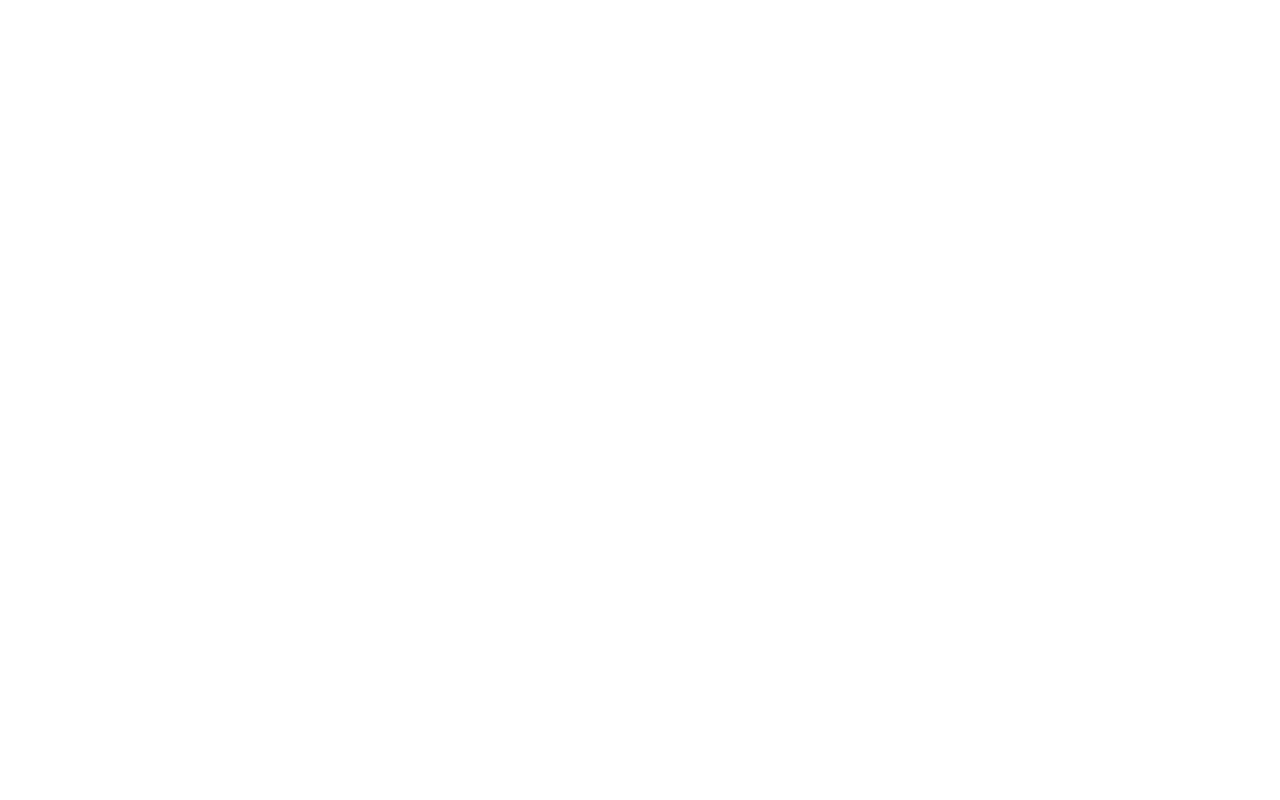
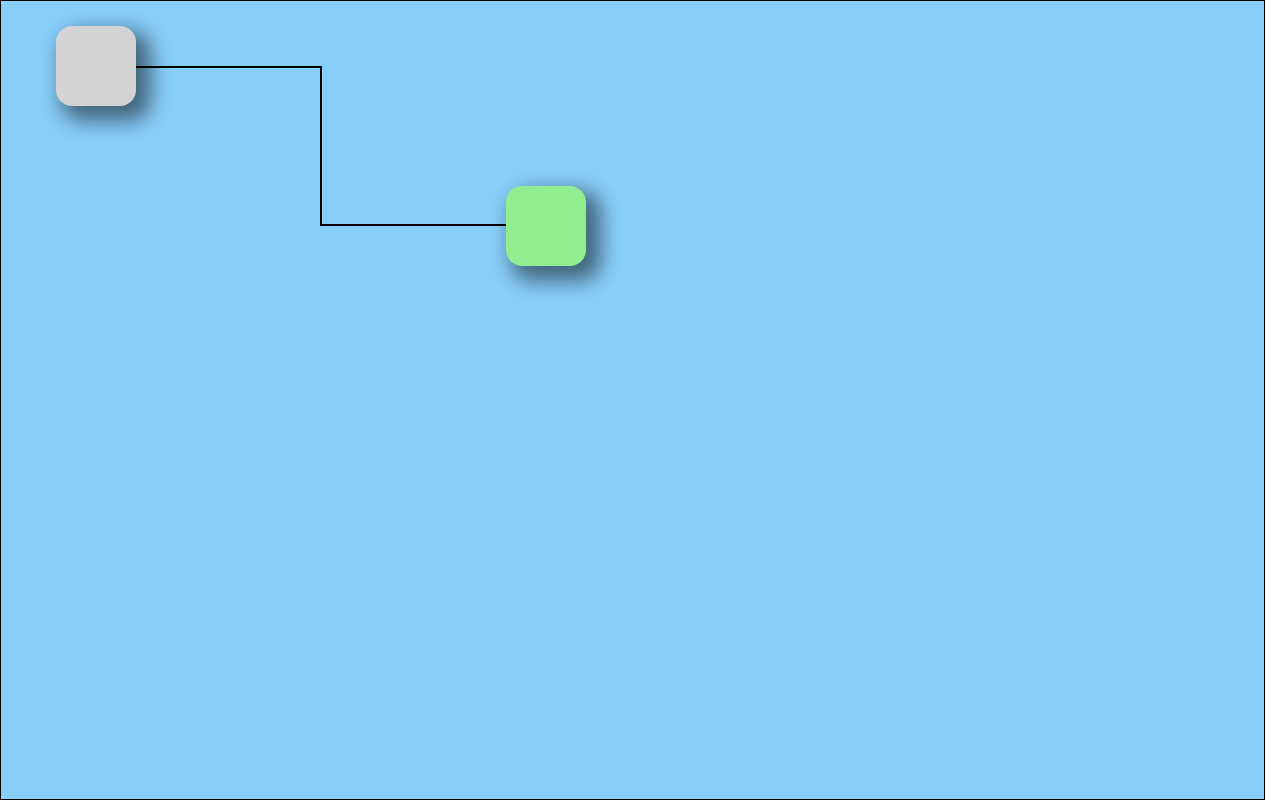
Before and after one commit to rochejul/medium-connect-elements-with-css-part3, a website: page index.html in a window 1280 px wide. Drawn offline with Linux system fonts and the light colour scheme.

Commit message:
feat(step01): define the base of the projet and see the link needs to be updated when we move it

```diff
--- a/app.css
+++ b/app.css
@@ -13,5 +13,87 @@ html {
 }
 
 body {
+  display: flex;
   font: 1em sans-serif;
 }
+
+.app {
+  flex-direction: column;
+  height: 100%;
+
+  .app__body {
+    background-color: lightskyblue;
+    border: 1px solid black;
+    flex: 1 1 auto;
+    position: relative;
+  }
+}
+
+.box {
+  box-shadow: 10px 10px 20px 5px rgba(0, 0, 0, 0.5);
+  border: 1px solid transparent;
+  border-radius: 1rem;
+  position: absolute;
+  height: 5rem;
+  width: 5rem;
+  z-index: 10;
+
+  &.box--one {
+    anchor-name: --box1;
+    background-color: lightgray;
+    top: 25px;
+    left: 55px;
+  }
+
+  &.box--second {
+    anchor-name: --box2;
+    background-color: lightgreen;
+    top: 185px;
+    left: 505px;
+  }
+
+  &.box--movable {
+    cursor: pointer;
+
+    &.box--move-in-progress {
+      cursor: move;
+    }
+  }
+
+  &:not(.box--movable, .box--move-in-progress) {
+    pointer-events: none;
+  }
+}
+
+.link {
+  background-repeat: no-repeat;
+  min-block-size: 2px;
+  position: absolute;
+  z-index: 9;
+
+  &.link--debug {
+    border: 1px dotted black;
+  }
+
+  &.link--box1-to-box2 {
+    /*Box 1 on left top of box 2*/
+    /**/
+    inset-block-start: anchor(--box1 center);
+    inset-inline-start: anchor(--box1 center);
+    inset-inline-end: anchor(--box2 center);
+    inset-block-end: anchor(--box2 center);
+
+    background-image:
+      linear-gradient(to bottom, black, black),
+      linear-gradient(to right, black, black),
+      linear-gradient(to bottom, black, black);
+    background-size:
+      2px,
+      50% 2px,
+      50% 2px;
+    background-position:
+      center,
+      top left,
+      bottom right;
+  }
+}
--- a/app.js
+++ b/app.js
@@ -1,4 +1,60 @@
-async function setup() {}
+function getBoxPosition(element) {
+  const computedStyle = element.computedStyleMap();
+
+  return {
+    x: computedStyle.get('left').value,
+    y: computedStyle.get('top').value,
+  };
+}
+
+async function setup() {
+  let lastCursorPositionForBoxMovement = null;
+  let lastBox1Position = null;
+
+  const bodyElement = document.querySelector('.app__body');
+  const box1Element = document.querySelector('.box--one');
+
+  bodyElement.addEventListener('pointermove', (event) => {
+    console.log('Pointer moved in %s %s', event.offsetX, event.offsetY);
+
+    if (lastBox1Position) {
+      console.info('We compute the box position');
+      const diffX = Math.round(
+        event.clientX - lastCursorPositionForBoxMovement.x,
+      );
+      const diffY = Math.round(
+        event.clientY - lastCursorPositionForBoxMovement.y,
+      );
+
+      console.log('The box has moved from %s %s', diffX, diffY);
+
+      box1Element.style = `left: ${lastBox1Position.x + diffX}px; top: ${lastBox1Position.y + diffY}px;`;
+    }
+  });
+
+  box1Element.addEventListener('pointerdown', (event) => {
+    console.info(
+      'We will start to move the box from pointer position %s %s',
+      event.clientX,
+      event.clientY,
+    );
+
+    lastCursorPositionForBoxMovement = {
+      x: event.clientX,
+      y: event.clientY,
+    };
+
+    lastBox1Position = getBoxPosition(box1Element);
+    box1Element.classList.add('box--move-in-progress');
+  });
+
+  box1Element.addEventListener('pointerup', () => {
+    console.info('We stop to move the box');
+    lastCursorPositionForBoxMovement = null;
+    lastBox1Position = null;
+    box1Element.classList.remove('box--move-in-progress');
+  });
+}
 
 if (document.readyState === 'loading') {
   document.addEventListener('DOMContentLoaded', async () => {
--- a/index.html
+++ b/index.html
@@ -10,5 +10,19 @@
     <script type="module" src="./app.js"></script>
   </head>
 
-  <body></body>
+  <body>
+    <body class="app">
+      <section class="app__body">
+        <article class="box box--movable box--one"></article>
+        <article class="box box--second"></article>
+
+        <!--
+        Links just be declared after boxes,
+        because the anchor positioning is based on CSS vars
+        and they are initialized when the DOM element is injected
+        -->
+        <div class="link link--box1-to-box2"></div>
+      </section>
+    </body>
+  </body>
 </html>
```
